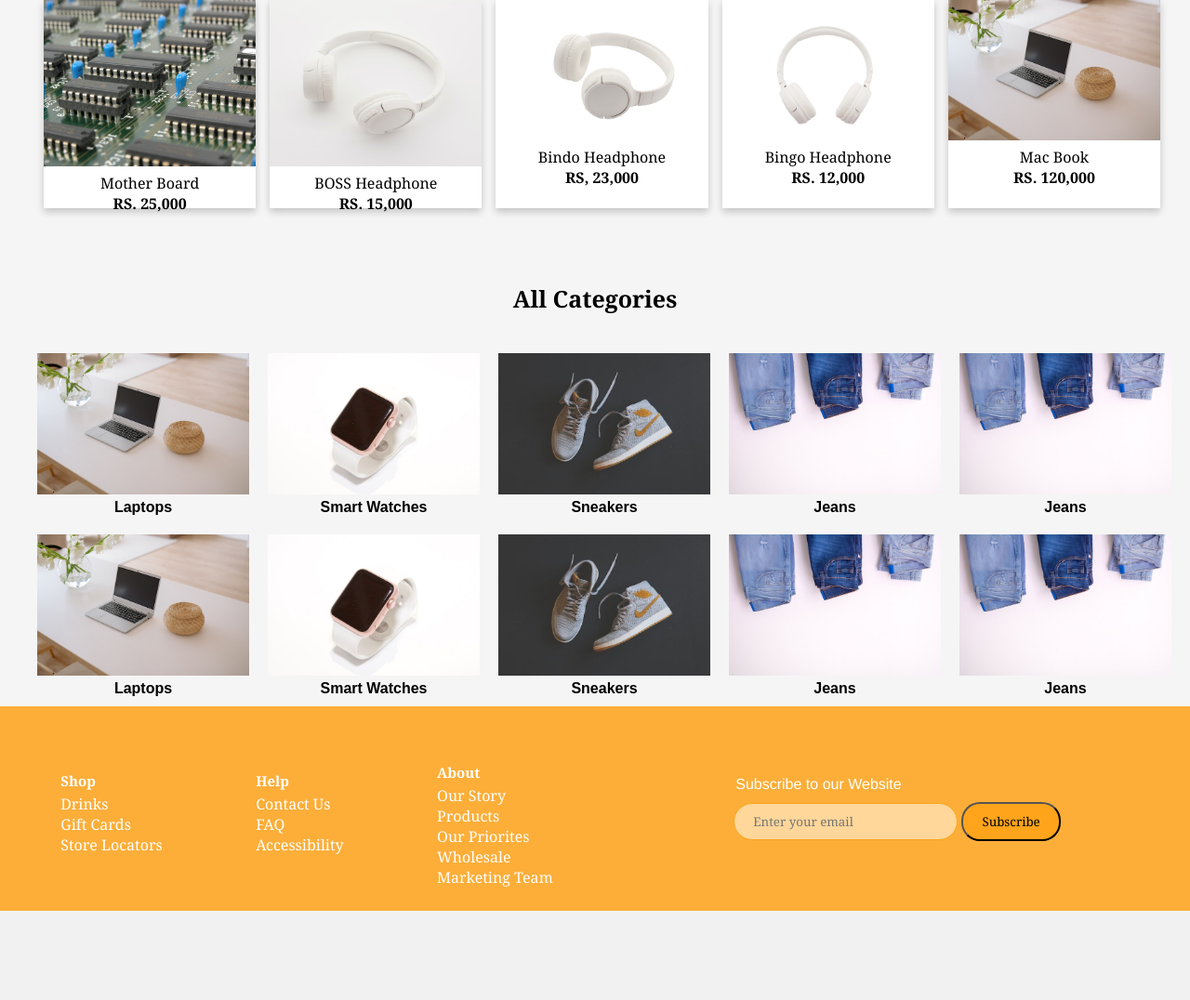
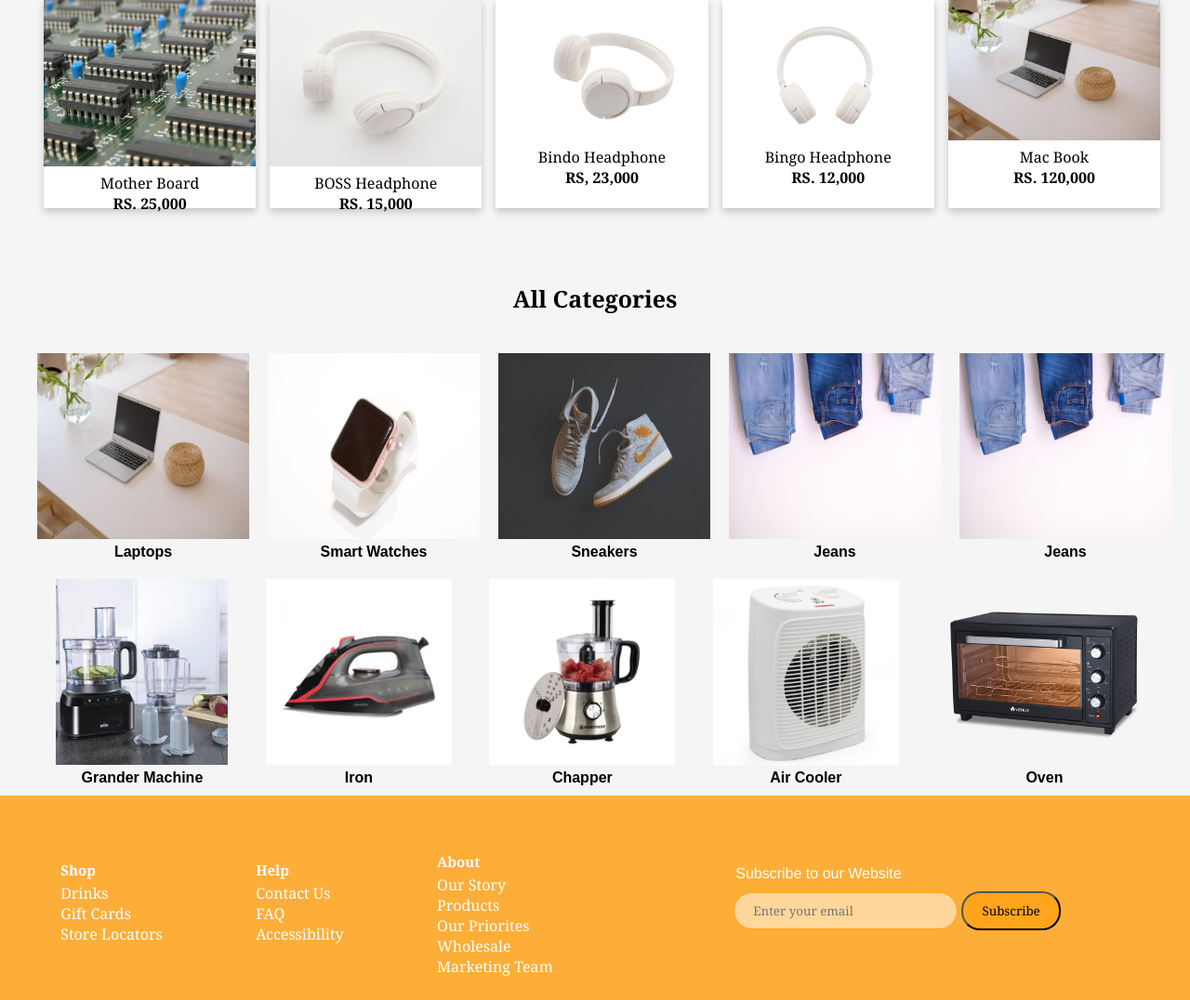
Before and after one commit to Muhammadaliraza879/commerece-website, a PHP site: page / in a window 1280 px wide. Shown: the part 986-2062 px from the top of the page at 93% size. Before the commit the page ends 1966 px from the top, so only its background shows below. Run offline with PHP 8.4, Linux system fonts and the light colour scheme; some libraries are stand-ins or nearby versions.

Commit message:
fix: adding images and styling

```diff
--- a/index.html
+++ b/index.html
@@ -170,28 +170,28 @@
     </div>
     <div class="categories">
       <div class="card">
-        <img src="./Images/pexels-yan-krukau-5793953.jpg" alt="Avatar" style="width: 100%" />
-        <p>Laptops</p>
+        <img src="./Images/grander machine.webp" alt="Avatar" style="width: 100%" />
+        <p>Grander Machine</p>
       </div>
       <div class="card">
-        <img src="./Images/smart watch.jpg" alt="Avatar" style="width: 100%" />
-        <p>Smart Watches</p>
+        <img src="./Images/iron.jpg" alt="Avatar" style="width: 100%" />
+        <p>Iron</p>
       </div>
       <div class="card">
-        <img src="./Images/sneakers.jpg" alt="Avatar" style="width: 100%" />
-        <p>Sneakers</p>
+        <img src="./Images/chapper.jpg" alt="Avatar" style="width: 100%" />
+        <p>Chapper</p>
       </div>
       <!-- <div class="card">
           <img src="./Images/noodles.jpg" alt="Avatar" style="width: 140px" />
           <p>Noodles</p>
         </div> -->
       <div class="card">
-        <img src="./Images/jeans.jpg" alt="Avatar" style="width: 100%" />
-        <p>Jeans</p>
+        <img src="./Images/Air Cooler.jpg" alt="Avatar" style="width: 100%" />
+        <p>Air Cooler</p>
       </div>
       <div class="card">
-        <img src="./Images/jeans.jpg" alt="Avatar" style="width: 100%" />
-        <p>Jeans</p>
+        <img src="./Images/oven.png" alt="Avatar" style="width: 100%" />
+        <p>Oven</p>
       </div>
     </div>
   </div>
--- a/style.css
+++ b/style.css
@@ -275,7 +275,7 @@ body {
   display: flex;
   margin: 0px 20px;
   padding: 10px 0px;
-  justify-content: space-evenly;
+  justify-content:space-evenly;
 }
 
 .body .categories .card {
@@ -287,6 +287,10 @@ body {
   font-weight: 600;
   font-family: arial;
   text-align: center;
+}
+.body .categories .card img{
+  height: 200px;
+  width: 140%;
 }
 
 .contact_container {
```
Also changed, not shown: Images/Air Cooler.jpg (added), Images/chapper.jpg (added), Images/grander machine.webp (added), Images/iron.jpg (added), Images/oven.png (added).
